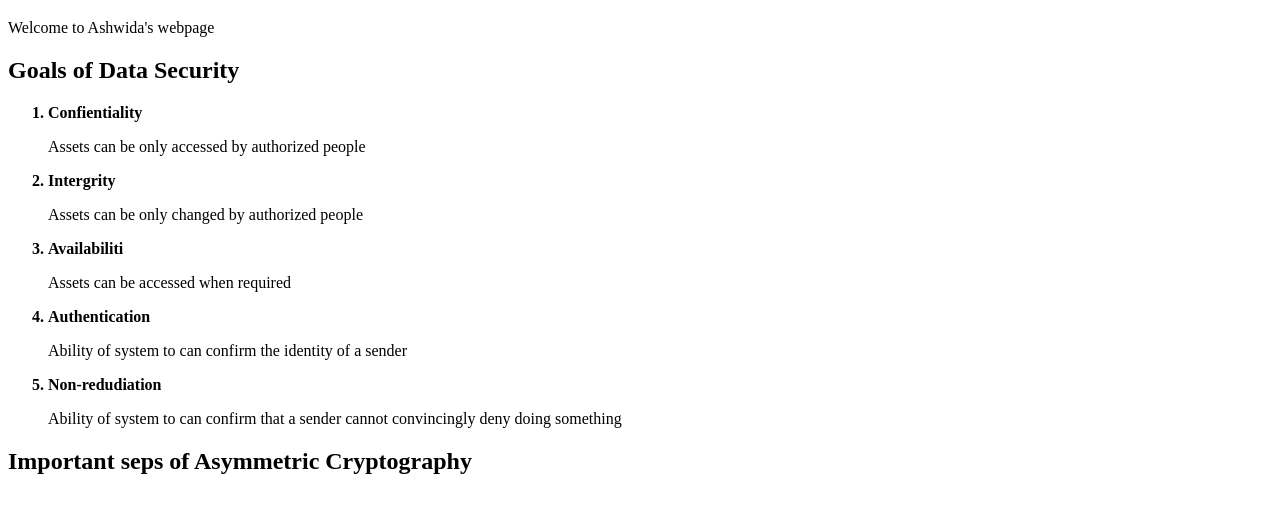
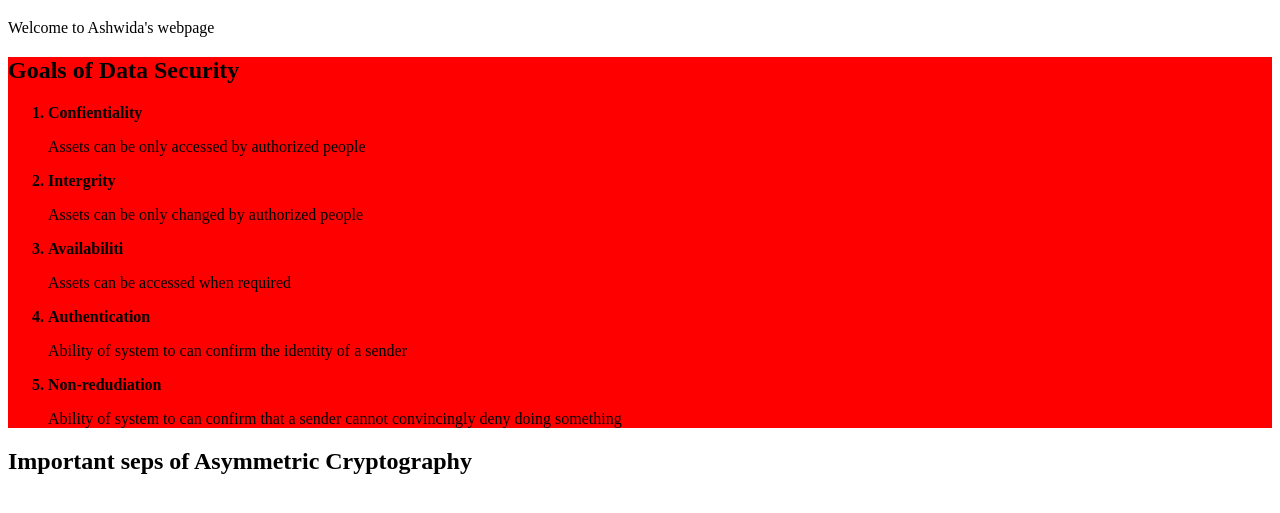
Before and after one commit to AshwidaNethmina/website-with-scss, a plain HTML site: page index.html in a window 1280 px wide. Shown: the part 61-574 px from the top of the page. Drawn offline with Linux system fonts and the light colour scheme.

Commit message:
Update index.html

```diff
--- a/index.html
+++ b/index.html
@@ -6,6 +6,7 @@
     <body>
         <h1>Hello there readers,</h1>
         <p>Welcome to Ashwida's webpage</p>
+        <div style="background:red">
             <h2>Goals of Data Security</h2>
             <ol>
                 <b><li>Confientiality</li></b>
@@ -19,6 +20,7 @@
                 <b><li>Non-redudiation</li></b>
                 <p>Ability of system to can confirm that a sender cannot convincingly deny doing something</p>
             </ol>
+        </div>
         <h2>Important seps of Asymmetric Cryptography</h2>
     </body>
 </html>
```
Lines whose indentation alone changed are shown as unchanged.
